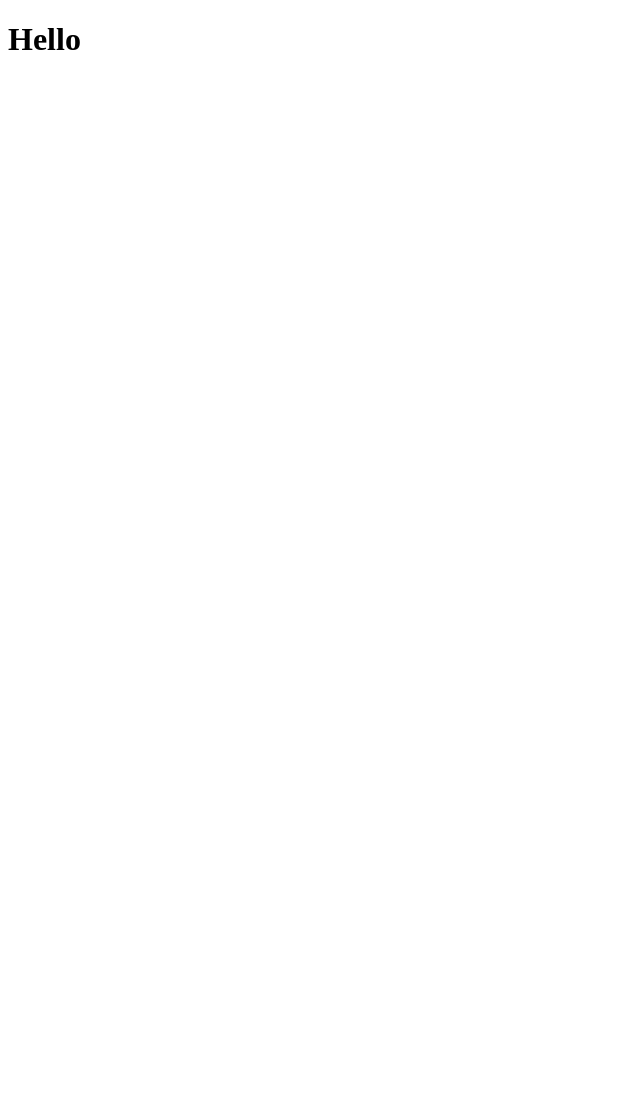
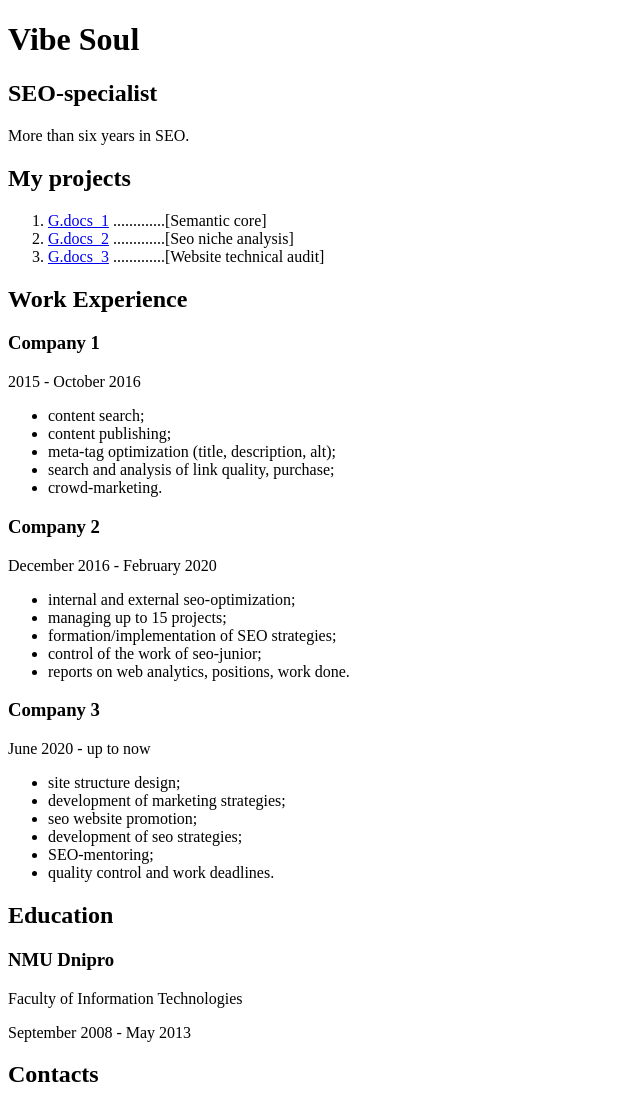
Before and after one commit to VibeSoul/Tutorial, a plain HTML site: page index.html in a window 1280 px wide. Shown: the top 1100 px of the page, without its empty margins (0-640 px from the left). Before the commit the page ends 800 px from the top, so only its background shows below. Drawn offline with Linux system fonts and the light colour scheme.

Commit message:
Up index.html: created a sample resume

```diff
--- a/index.html
+++ b/index.html
@@ -1,12 +1,142 @@
-<!DOCTYPE html>
+<!doctype html>
 <html lang="en">
+
 <head>
     <meta charset="UTF-8">
-    <meta http-equiv="X-UA-Compatible" content="IE=edge">
     <meta name="viewport" content="width=device-width, initial-scale=1.0">
-    <title>Document</title>
-</head>
+    <title>Resume example</title>
+
+</html>
+
 <body>
-    <h1>Hello</h1>
+
+    <!--Main-->
+    <div>
+        <!--main content-->
+        <div>
+
+            <!--about user-->
+            <div>
+                <h1>Vibe Soul</h1>
+                <h2>SEO-specialist</h2>
+                <p>More than six years in SEO.</p>
+            </div>
+
+            <!--projects-->
+            <div>
+                <h2>My projects</h2>
+                <ol>
+                    <li><a
+                            href="https://docs.google.com/document/">G.docs_1</a>
+                        .............[Semantic core]</li>
+                    <li><a
+                            href="https://docs.google.com/document/">G.docs_2</a>
+                        .............[Seo niche analysis]</li>
+                    <li><a
+                            href="https://docs.google.com/document/">G.docs_3</a>
+                        .............[Website technical audit]</li>
+                </ol>
+            </div>
+
+            <!--work-->
+            <div>
+                <h2>Work Experience</h2>
+
+                <!--company 1-->
+                <div>
+                    <h3>Company 1</h3>
+                    <p>2015 - October 2016</p>
+                    <ul>
+                        <li>content search;</li>
+                        <li>content publishing;</li>
+                        <li>meta-tag optimization (title, description, alt);</li>
+                        <li>search and analysis of link quality, purchase;</li>
+                        <li>crowd-marketing.</li>
+                    </ul>
+                </div>
+
+                <!--company 2-->
+                <div>
+                    <h3>Company 2</h3>
+                    <p>December 2016 - February 2020</p>
+                    <ul>
+                        <li>internal and external seo-optimization;</li>
+                        <li>managing up to 15 projects;</li>
+                        <li>formation/implementation of SEO strategies;</li>
+                        <li>control of the work of seo-junior;</li>
+                        <li>reports on web analytics, positions, work done.</li>
+                    </ul>
+                </div>
+
+                <!--company 3-->
+                <div>
+                    <h3>Company 3</h3>
+                    <p>June 2020 - up to now</p>
+                    <ul>
+                        <li>site structure design;</li>
+                        <li>development of marketing strategies;</li>
+                        <li>seo website promotion;</li>
+                        <li>development of seo strategies;</li>
+                        <li>SEO-mentoring;</li>
+                        <li>quality control and work deadlines.</li>
+                    </ul>
+                </div>
+            </div>
+
+            <!--education-->
+            <div>
+                <h2>Education</h2>
+                <!--university-->
+                <h3>NMU Dnipro</h3>
+                <p>Faculty of Information Technologies</p>
+                <p>September 2008 - May 2013</p>
+            </div>
+        </div>
+
+        <!--sidebar-->
+        <aside>
+            <!--contacts-->
+            <div>
+                <h2>Contacts</h2>
+                <div>
+                    C: <a href="tel:+380?????????">+380 ?? ??? ?? ??</a>
+                    <br>
+                    E: <a href="mailto:test@test.com">test@test.com</a>
+                </div>
+            </div>
+
+            <!--tech skills-->
+            <div>
+                <h3>Tech skills</h3>
+                <ul>
+                    <li>Google SC & Analytics</li>
+                    <li>GTM</li>
+                    <li>Google Lighthouse</li>
+                    <li>Google Trends</li>
+                    <li>Google Key collector</li>
+                    <li>Ahrefs.com</li>
+                    <li>Serpstat.com</li>
+                    <li>Similarweb.com</li>
+                    <li>Semrush.com</li>
+                    <li>Seranking.com</li>
+                    <li>Netpeak Spider</li>
+                </ul>
+            </div>
+
+            <!--soft skills-->
+            <div>
+                <h3>Soft skills</h3>
+                <ul>
+                    <li>empathy</li>
+                    <li>flexibility to the changing rules of the game</li>
+                    <li>teamwork skills</li>
+                    <li>time management</li>
+                    <li>punctuality</li>
+                </ul>
+            </div>
+        </aside>
+    </div>
+
 </body>
+
 </html>
```
